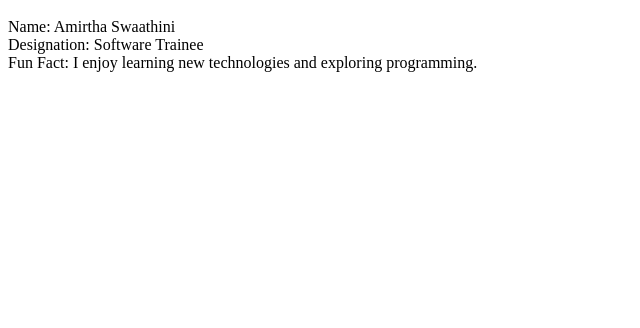
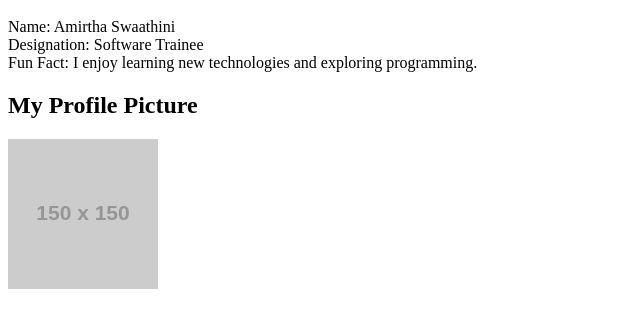
Before and after one commit to Amirthaa04/team-intro, a plain HTML site: page index.html in a window 1280 px wide. Shown: the part 48-376 px from the top of the page, without its empty margins (0-640 px from the left). Drawn offline with Linux system fonts and the light colour scheme; placeholder pictures from the web are drawn by us.

Commit message:
added my profile picture

```diff
--- a/index.html
+++ b/index.html
@@ -13,5 +13,10 @@
         and exploring programming.
     </p>
 
+    <h2>My Profile Picture</h2>
+
+<img src="https://via.placeholder.com/150"
+     alt="Profile Picture">
+
 </body>
 </html>
```
